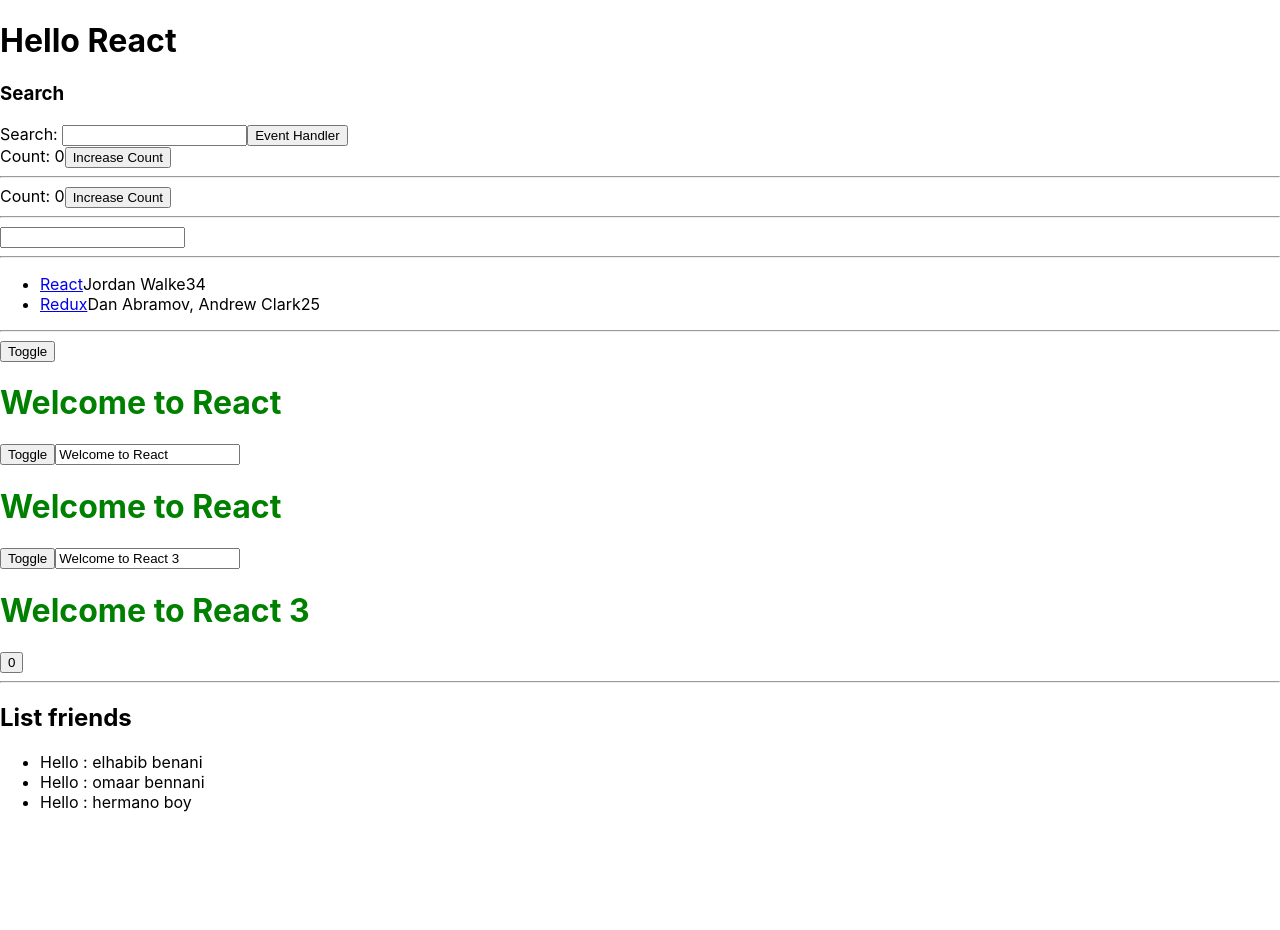
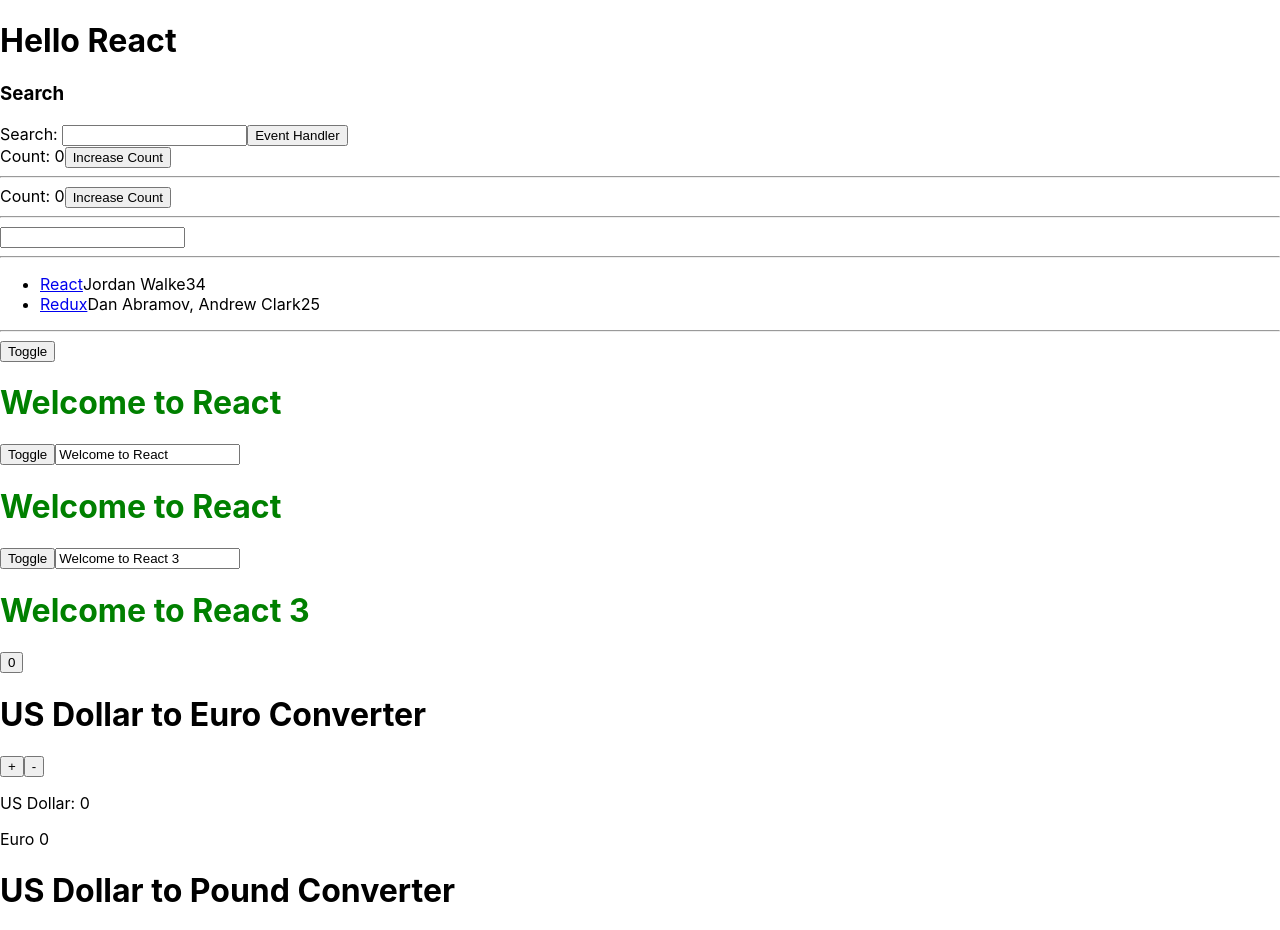
Before and after one commit to elhabibZoro10/Learning, a React (Create React App) app in the folder hacker-stories/: page / in a window 1280 px wide. Shown: the top 930 px of the page. Before the commit the page ends 828 px from the top, so only its background shows below. Built offline with nearby package versions, Linux system fonts and the light colour scheme.

Commit message:
Children as a Function

```diff
--- /dev/null
+++ b/hacker-stories/src/Amount.jsx
@@ -0,0 +1,22 @@
+import React, { useState } from "react";
+
+const Amount = ({ toCurrency }) => {
+  const [amount, setAmount] = useState(0);
+  const handleIncrement = () => {
+    setAmount(amount + 1);
+  };
+  const handleDecrement = () => {
+    setAmount(amount - 1);
+  };
+
+  return (
+    <div>
+      <button onClick={handleIncrement}>+</button>
+      <button onClick={handleDecrement}>-</button>
+      <p>US Dollar: {amount} </p>
+      {toCurrency(amount)}
+    </div>
+  );
+};
+
+export default Amount;
--- a/hacker-stories/src/App.js
+++ b/hacker-stories/src/App.js
@@ -1,7 +1,10 @@
+import Amount from "./Amount";
 import "./App.css";
 import Button from "./Button";
 import Button1 from "./Button1";
+import Euro from "./Euro";
 import List from "./List";
+import Pound from "./Pound";
 import Search from "./Search";
 import Welcome from "./Welcome";
 import React, { useState } from "react";
@@ -97,6 +100,13 @@
         {count}
       </Button1>
 
+      <div>
+        <h1>US Dollar to Euro Converter</h1>
+        <Amount toCurrency={(amount) => <Euro amount={amount} />} />
+
+        <h1>US Dollar to Pound Converter</h1>
+        <Amount toCurrency={(amount) => <Pound amount={amount} />} />
+      </div>
       <hr />
       <h2>List friends</h2>
       <ul>
--- /dev/null
+++ b/hacker-stories/src/Euro.jsx
@@ -0,0 +1,7 @@
+import React from "react";
+
+const Euro = ({ amount }) => {
+  return <p>Euro {amount * 0.85}</p>;
+};
+
+export default Euro;
--- /dev/null
+++ b/hacker-stories/src/Pound.jsx
@@ -0,0 +1,7 @@
+import React from "react";
+
+const Pound = (amount) => {
+  return <p>Pound {amount * 0.76}</p>;
+};
+
+export default Pound;
```
